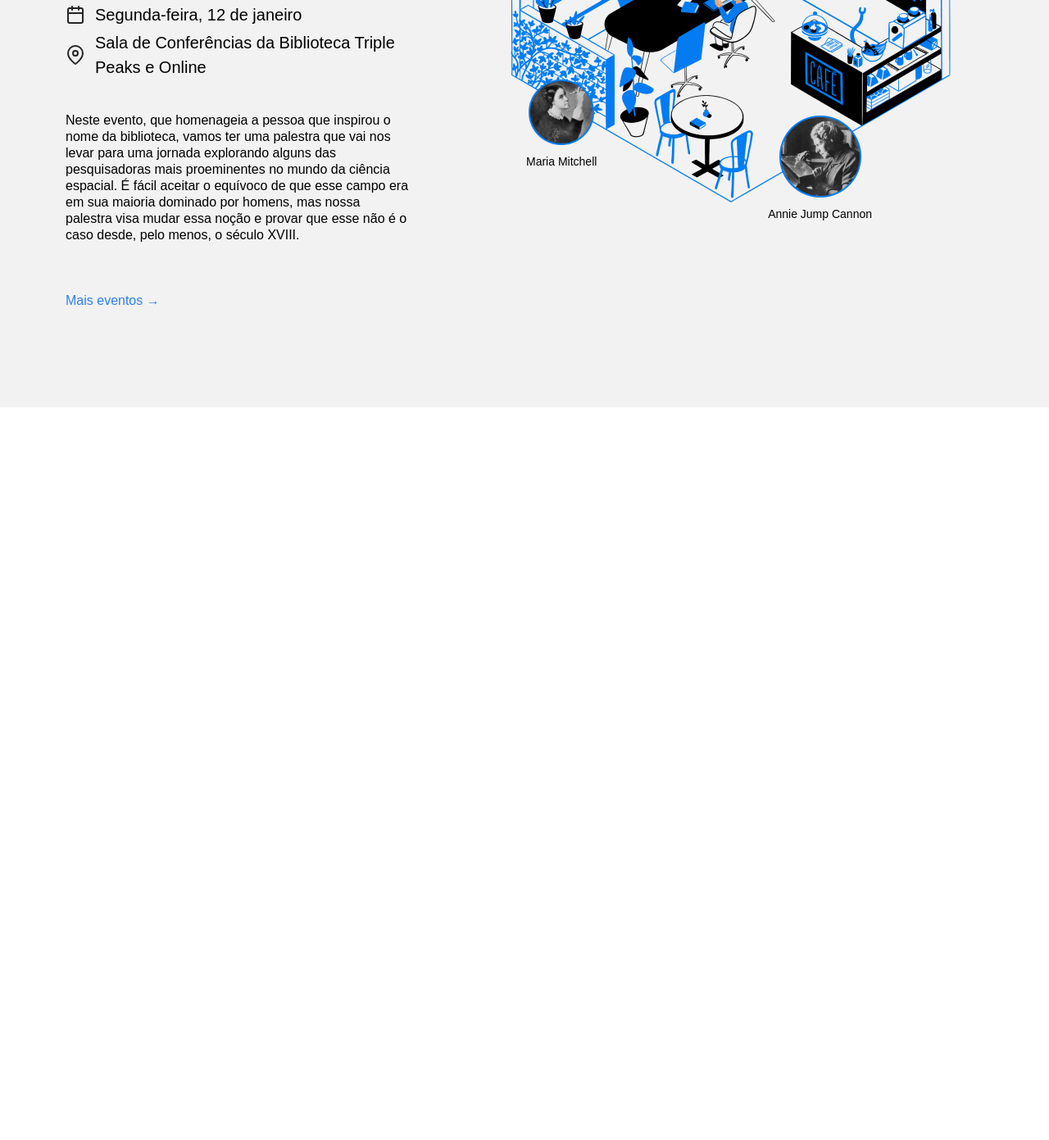
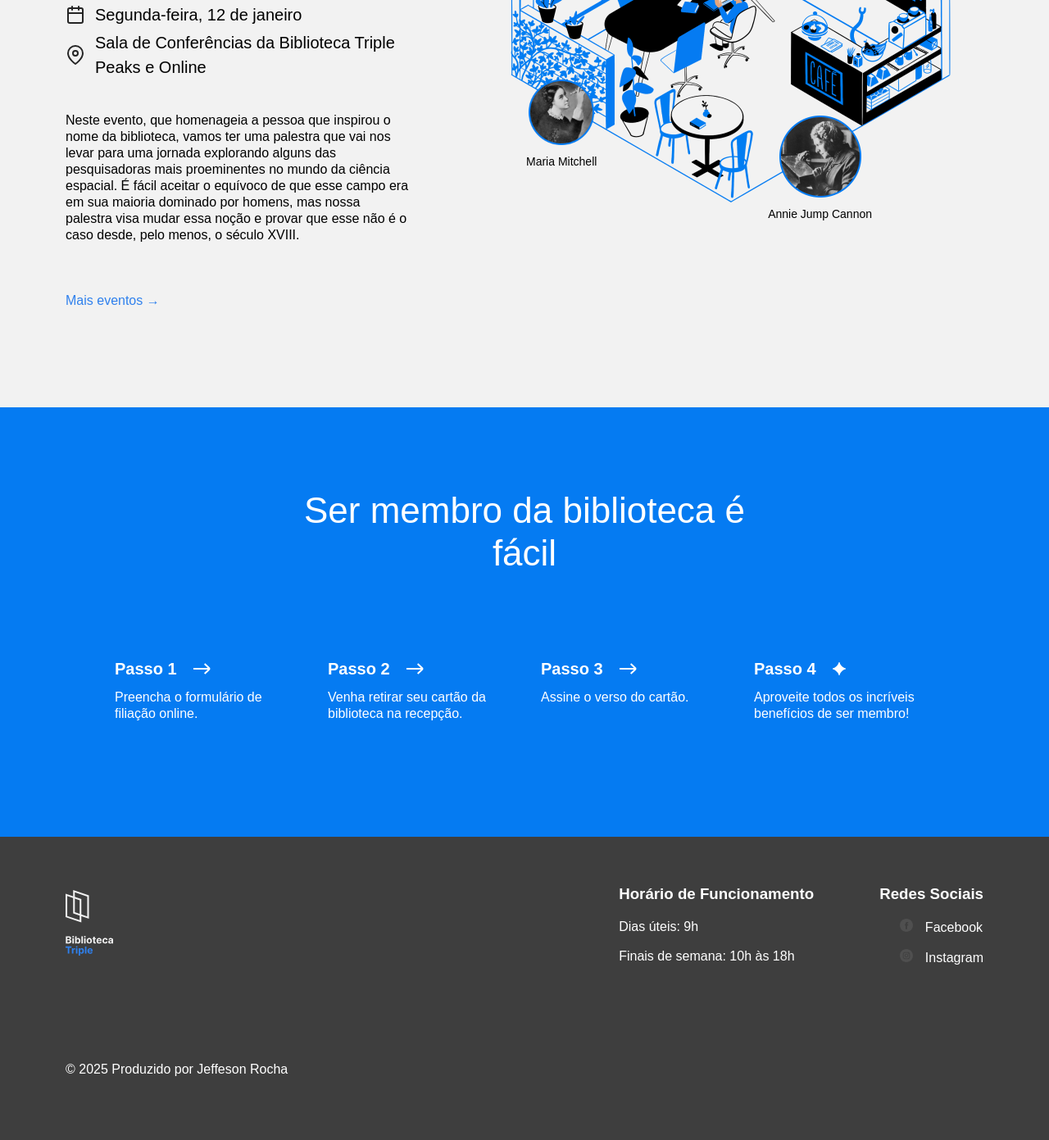
Before and after one commit to EuJeffeson/web_project_library_pt, a plain HTML site: page index.html in a window 1280 px wide. Shown: the part 2513-3904 px from the top of the page at 82% size. Before the commit the page ends 3010 px from the top, so only its background shows below. Drawn offline with Linux system fonts and the light colour scheme.

Commit message:
criacao do footer projeto 3/3

```diff
--- a/index.html
+++ b/index.html
@@ -26,7 +26,7 @@
               <a class="nav__link" href="#events">Eventos</a>
             </li>
             <li>
-              <a class="nav__link">Seja um membro</a>
+              <a class="nav__link" href="#membership">Seja um membro</a>
             </li>
             <li>
               <a class="nav__link">Contatos</a>
@@ -214,7 +214,110 @@
             </div>
           </div>
         </section>
+        <section class="membership" id="membership">
+          <h2 class="membership__title">Ser membro da biblioteca é fácil</h2>
+          <ul class="membership__steps">
+            <li class="step">
+              <h3 class="step__title">
+                Passo 1
+                <img
+                  src="./images/icon_step_forward.svg"
+                  alt="icon forward"
+                  class="step__icon"
+                />
+              </h3>
+              <p class="step__description">
+                Preencha o formulário de filiação online.
+              </p>
+            </li>
+            <li class="step">
+              <h3 class="step__title">
+                Passo 2
+                <img
+                  src="./images/icon_step_forward.svg"
+                  alt="icon forward"
+                  class="step__icon"
+                />
+              </h3>
+              <p class="step__description">
+                Venha retirar seu cartão da biblioteca na recepção.
+              </p>
+            </li>
+            <li class="step">
+              <h3 class="step__title">
+                Passo 3
+                <img
+                  src="./images/icon_step_forward.svg"
+                  alt="icon forward"
+                  class="step__icon"
+                />
+              </h3>
+              <p class="step__description">Assine o verso do cartão.</p>
+            </li>
+            <li class="step">
+              <h3 class="step__title">
+                Passo 4
+                <img
+                  src="./images/icon_step_finish.svg"
+                  alt="icon finish"
+                  class="step__icon"
+                />
+              </h3>
+              <p class="step__description">
+                Aproveite todos os incríveis benefícios de ser membro!
+              </p>
+            </li>
+          </ul>
+        </section>
       </main>
+
+      <footer class="footer">
+        <div class="footer__columns">
+          <div class="footer__column">
+            <img
+              src="images/logo_white.svg"
+              alt="logo Tripletem"
+              class="footer__logo"
+            />
+          </div>
+          <div class="footer__column footer__column_content_hours">
+            <h3 class="footer__column-heading">Horário de Funcionamento</h3>
+            <ul class="footer__list">
+              <li class="footer__list-item">Dias úteis: 9h</li>
+              <li class="footer__list-item">Finais de semana: 10h às 18h</li>
+            </ul>
+          </div>
+          <div class="footer__column_content_social">
+            <h3 class="footer__column-heading">Redes Sociais</h3>
+            <ul class="footer__list">
+              <li class="footer__list-item">
+                <a href="#" class="footer__column-link">
+                  <img
+                    src="./images/facebook_white.svg"
+                    alt="Facebook"
+                    class="footer__social-icon"
+                  />
+                  Facebook
+                </a>
+              </li>
+
+              <li class="footer__list-item">
+                <a href="#" class="footer__column-link">
+                  <img
+                    src="./images/instagram_white.svg"
+                    alt="Instagram"
+                    class="footer__social-icon"
+                  />
+                  Instagram
+                </a>
+              </li>
+            </ul>
+          </div>
+        </div>
+        <p class="footer__copyright">
+          &copy; 2025 Produzido por Jeffeson Rocha
+        </p>
+      </footer>
     </div>
   </body>
 </html>
--- a/styles/style.css
+++ b/styles/style.css
@@ -291,3 +291,112 @@
   font-size: 14px;
   margin: 0;
 }
+.membership {
+  padding: 100px 0 140px;
+  background-color: #057bf2;
+  color: #ffffff;
+}
+
+.membership__title {
+  max-width: 574px;
+  margin: 0 auto;
+  text-align: center;
+  font-size: 44px;
+  font-weight: 500;
+  line-height: 52px;
+}
+
+.membership__steps {
+  list-style-type: none;
+  padding: 0;
+  margin: 100px 0 0;
+  display: flex;
+  justify-content: center;
+  gap: 40px;
+}
+
+.step {
+  flex-basis: 220px;
+}
+
+.step__title {
+  margin: 0;
+  font-size: 20px;
+  line-height: 30px;
+  font-weight: 700;
+  display: flex;
+  align-items: center;
+}
+
+.step__icon {
+  margin-left: 20px;
+}
+
+.step__description {
+  margin: 10px 0 0;
+}
+
+.footer {
+  box-sizing: border-box;
+  padding: 60px 80px;
+  background-color: #3e3e3e;
+}
+
+.footer__columns {
+  display: flex;
+  justify-content: space-between;
+  color: white;
+  flex-wrap: nowrap;
+  align-items: flex-start;
+}
+
+.footer__column_content_hours {
+  margin-left: auto;
+  margin-right: 80px;
+  flex-shrink: 0;
+}
+
+.footer__column_content_social {
+  display: flex;
+  flex-direction: column;
+  align-items: flex-end;
+  flex-shrink: 0;
+}
+
+.footer__logo {
+  width: 58px;
+  height: 89px;
+  object-fit: contain;
+}
+
+.footer__column-heading {
+  margin-bottom: 20px;
+  margin-top: 0;
+}
+
+.footer__list {
+  list-style-type: none;
+  padding: 0;
+  margin: 0;
+}
+
+.footer__list-item {
+  margin-bottom: 16px;
+}
+
+.footer__column-link {
+  color: white;
+  text-decoration: none;
+  margin-bottom: 16px;
+}
+
+.footer__social-icon {
+  width: 16px;
+  height: 16px;
+  margin-right: 10px;
+}
+
+.footer__copyright {
+  color: white;
+  margin-top: 100px;
+}
```
